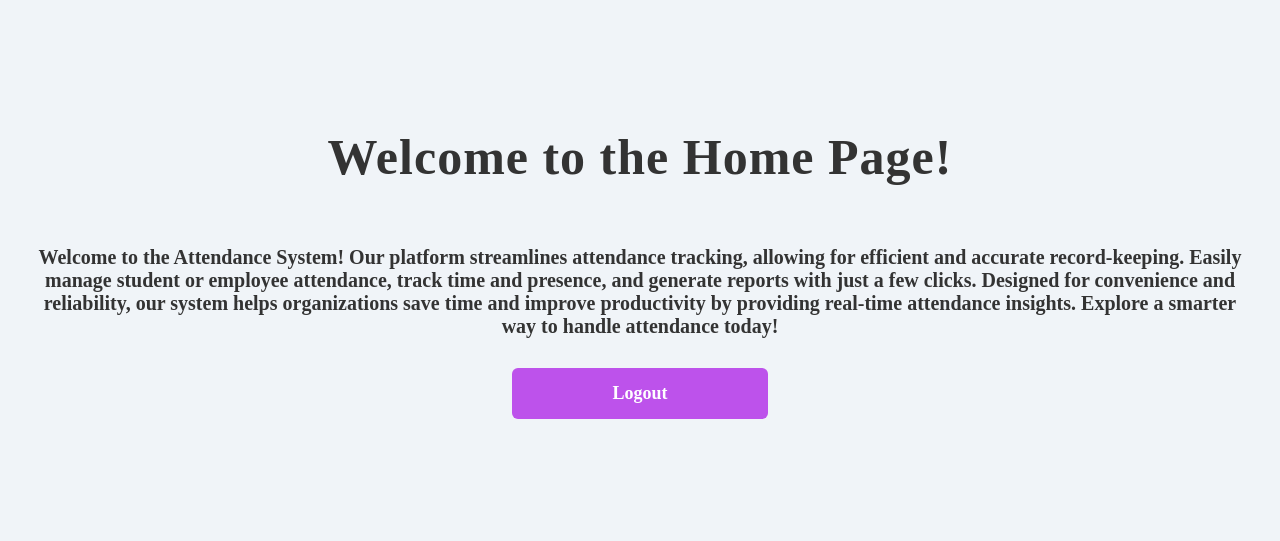
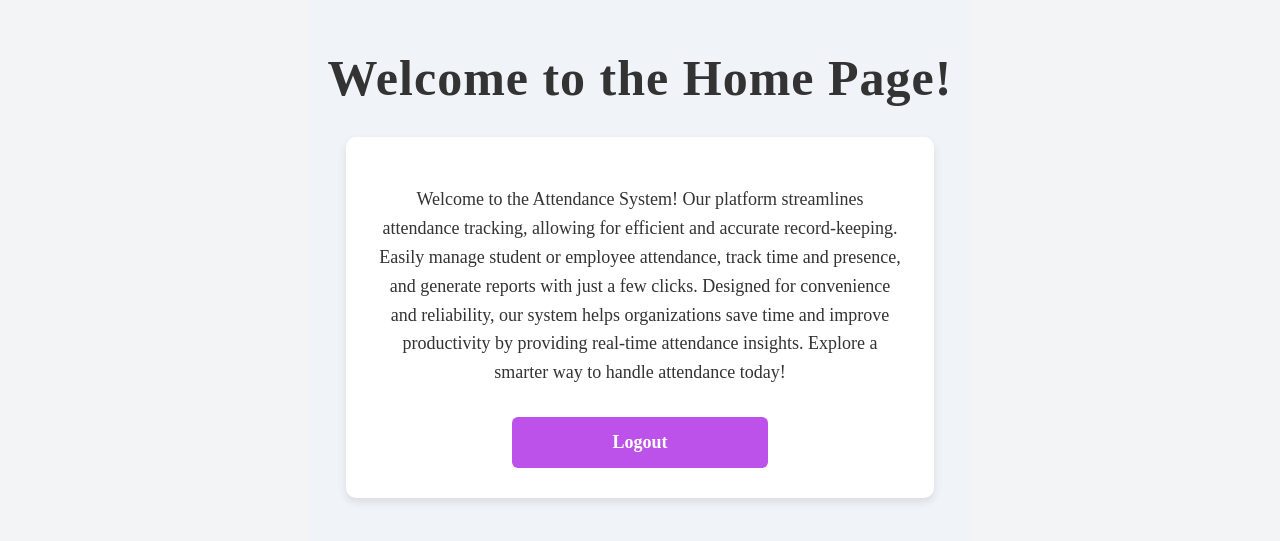
Before and after one commit to ThiyakuAbi20/Java, a React (Create React App) app in the folder client/: page /home in a window 1280 px wide. Shown: the part 147-688 px from the top of the page. Built offline with nearby package versions, Linux system fonts and the light colour scheme; sample sign-in values are in the browser's storage.

Commit message:
small changes

```diff
--- a/client/src/App.css
+++ b/client/src/App.css
@@ -94,14 +94,24 @@ body, html {
   font-weight: bold;
   letter-spacing: 1px;
 }
+
+.content-box {
+  background-color: #fff;
+  border-radius: 10px;
+  padding: 30px;
+  width: 80%;
+  max-width: 600px;
+  box-shadow: 0 4px 8px rgba(0, 0, 0, 0.1);
+  text-align: center;
+}
+
 .home-page p {
   color: #333;
-  font-size: 20px;
+  font-size: 18px;
   margin-bottom: 30px;
   font-family: 'Times New Roman', Times, serif;
-  font-weight: bold;
-  text-align: center;
-  margin: 30px;
+  font-weight: normal;
+  line-height: 1.6;
 }
 
 .home-page button {
--- a/client/src/pages/HomePage.js
+++ b/client/src/pages/HomePage.js
@@ -13,8 +13,12 @@ function HomePage() {
   return (
     <div className="home-page">
       <h2>Welcome to the Home Page!</h2>
-      <p>Welcome to the Attendance System! Our platform streamlines attendance tracking, allowing for efficient and accurate record-keeping. Easily manage student or employee attendance, track time and presence, and generate reports with just a few clicks. Designed for convenience and reliability, our system helps organizations save time and improve productivity by providing real-time attendance insights. Explore a smarter way to handle attendance today!</p>
-      <button onClick={handleLogout}>Logout</button>
+      <div className="content-box">
+        <p>
+          Welcome to the Attendance System! Our platform streamlines attendance tracking, allowing for efficient and accurate record-keeping. Easily manage student or employee attendance, track time and presence, and generate reports with just a few clicks. Designed for convenience and reliability, our system helps organizations save time and improve productivity by providing real-time attendance insights. Explore a smarter way to handle attendance today!
+        </p>
+        <button onClick={handleLogout}>Logout</button>
+      </div>
     </div>
   );
 }
```
Also changed, not shown: 1 other file (tests, documents, lock files or other folders).
